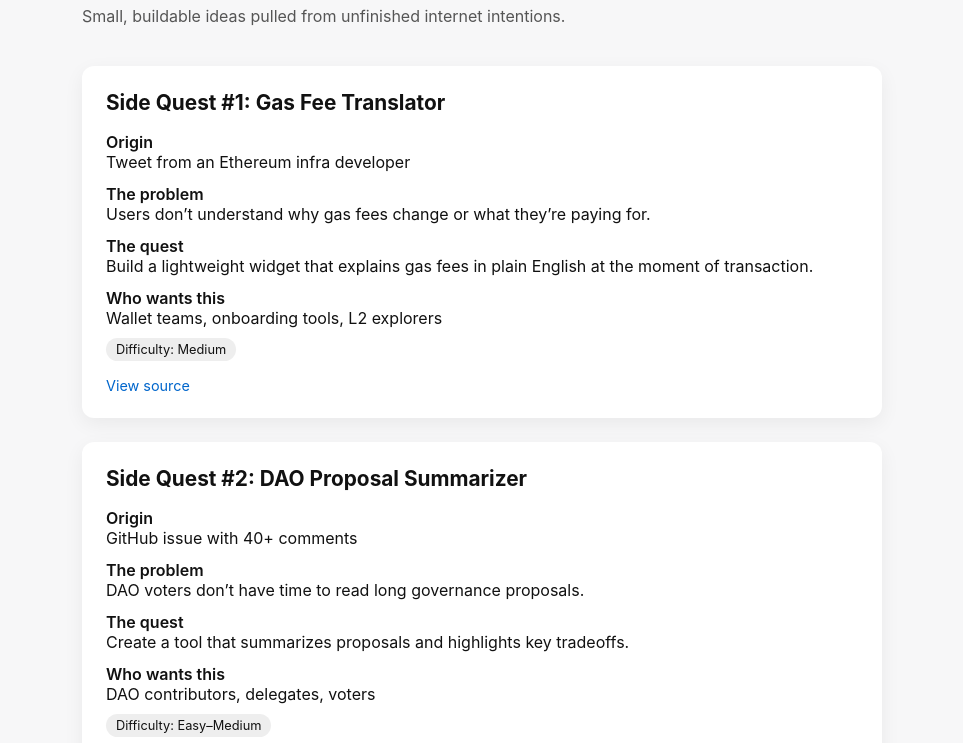
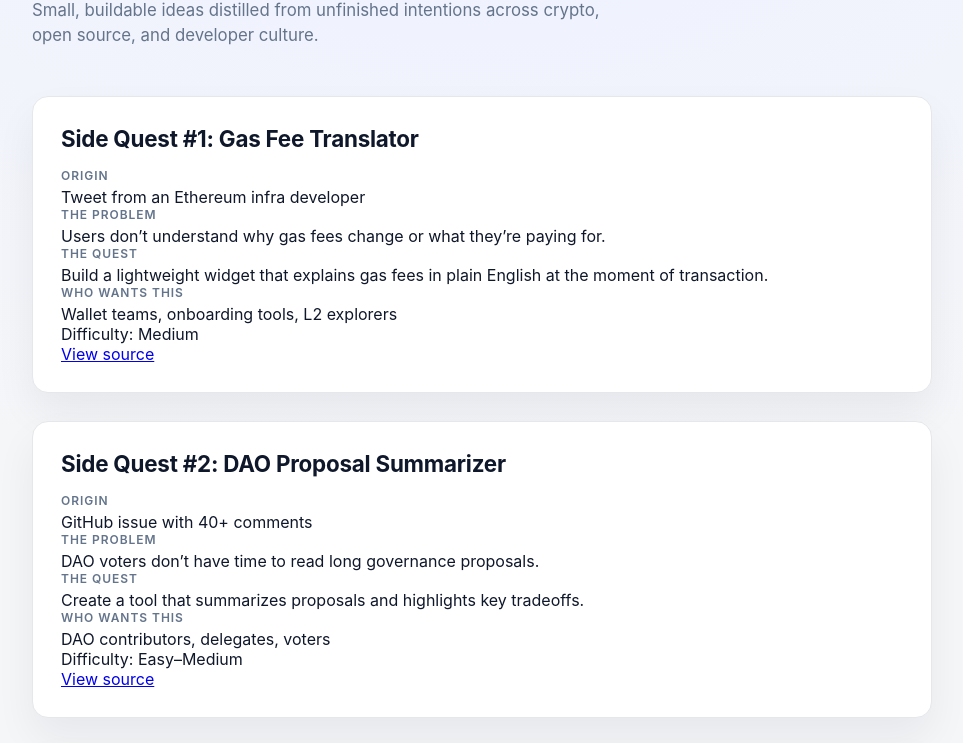
Before and after one commit to SBrookhart/side-quest-generator, a plain HTML site: page index.html in a window 1280 px wide. Shown: the part 117-860 px from the top of the page, without its empty margins (158-1121 px from the left). Drawn offline with Linux system fonts and the light colour scheme.

Commit message:
Refactor index.html for better styling and structure
Updated styles and layout for improved aesthetics and readability.

```diff
--- a/index.html
+++ b/index.html
@@ -4,76 +4,140 @@
   <meta charset="UTF-8" />
   <title>Side-Quest Generator for Builders</title>
   <meta name="viewport" content="width=device-width, initial-scale=1" />
+
   <style>
+    :root {
+      --bg: #f5f6f8;
+      --card: #ffffff;
+      --text: #0f172a;
+      --muted: #64748b;
+      --accent: #6366f1;
+      --border: #e5e7eb;
+    }
+
+    * {
+      box-sizing: border-box;
+    }
+
     body {
-      font-family: -apple-system, BlinkMacSystemFont, "Segoe UI", Roboto, Helvetica, Arial, sans-serif;
-      background: #f7f7f8;
       margin: 0;
-      padding: 40px 20px;
-      color: #111;
+      padding: 48px 20px;
+      background: radial-gradient(1200px 600px at top, #eef2ff, var(--bg));
+      font-family: -apple-system, BlinkMacSystemFont, "Segoe UI", Inter, Helvetica, Arial, sans-serif;
+      color: var(--text);
     }
 
     .container {
-      max-width: 800px;
+      max-width: 900px;
       margin: 0 auto;
     }
 
-    h1 {
-      font-size: 2.2rem;
-      margin-bottom: 10px;
+    header {
+      margin-bottom: 48px;
     }
 
-    p.subtitle {
-      color: #555;
-      margin-bottom: 40px;
+    h1 {
+      font-size: 2.6rem;
+      margin: 0 0 12px 0;
+      letter-spacing: -0.02em;
+    }
+
+    .subtitle {
+      font-size: 1.05rem;
+      color: var(--muted);
+      max-width: 600px;
+      line-height: 1.5;
     }
 
     .quest {
-      background: white;
-      border-radius: 12px;
-      padding: 24px;
-      margin-bottom: 24px;
-      box-shadow: 0 6px 20px rgba(0,0,0,0.06);
+      background: var(--card);
+      border-radius: 16px;
+      padding: 28px;
+      margin-bottom: 28px;
+      border: 1px solid var(--border);
+      box-shadow: 0 20px 40px rgba(15, 23, 42, 0.06);
+      transition: transform 0.15s ease, box-shadow 0.15s ease;
+    }
+
+    .quest:hover {
+      transform: translateY(-2px);
+      box-shadow: 0 28px 60px rgba(15, 23, 42, 0.09);
     }
 
     .quest h2 {
-      margin-top: 0;
-      font-size: 1.3rem;
+      margin: 0 0 16px 0;
+      font-size: 1.4rem;
+      letter-spacing: -0.01em;
+    }
+
+    .section {
+      margin-top: 14px;
     }
 
     .label {
+      font-size: 0.75rem;
+      text-transform: uppercase;
+      letter-spacing: 0.08em;
       font-weight: 600;
-      margin-top: 12px;
+      color: var(--muted);
+      margin-bottom: 4px;
     }
 
-    .source {
-      margin-top: 16px;
-      font-size: 0.9rem;
+    .value {
+      line-height: 1.55;
     }
 
-    .source a {
-      color: #0066cc;
-      text-decoration: none;
+    .meta {
+      display: flex;
+      align-items: center;
+      gap: 12px;
+      margin-top: 20px;
+      flex-wrap: wrap;
     }
 
-    .badge {
-      display: inline-block;
-      margin-top: 10px;
-      padding: 4px 10px;
+    .pill {
+      font-size: 0.8rem;
+      padding: 6px 12px;
       border-radius: 999px;
+      background: #eef2ff;
+      color: #3730a3;
+      font-weight: 500;
+    }
+
+    .source-link {
+      margin-left: auto;
+      font-size: 0.85rem;
+      text-decoration: none;
+      color: var(--accent);
+      font-weight: 500;
+    }
+
+    .source-link:hover {
+      text-decoration: underline;
+    }
+
+    footer {
+      margin-top: 60px;
       font-size: 0.8rem;
-      background: #eee;
+      color: var(--muted);
     }
   </style>
 </head>
 <body>
   <div class="container">
-    <h1>🧭 Today’s Unclaimed Side Quests</h1>
-    <p class="subtitle">
-      Small, buildable ideas pulled from unfinished internet intentions.
-    </p>
+    <header>
+      <h1>🧭 Today’s Unclaimed Side Quests</h1>
+      <p class="subtitle">
+        Small, buildable ideas distilled from unfinished intentions across crypto,
+        open source, and developer culture.
+      </p>
+    </header>
 
     <div id="quests"></div>
+
+    <footer>
+      Generated from public signals. Built for builders who like small, sharp projects.
+    </footer>
   </div>
 
   <script src="quests.js"></script>
```
